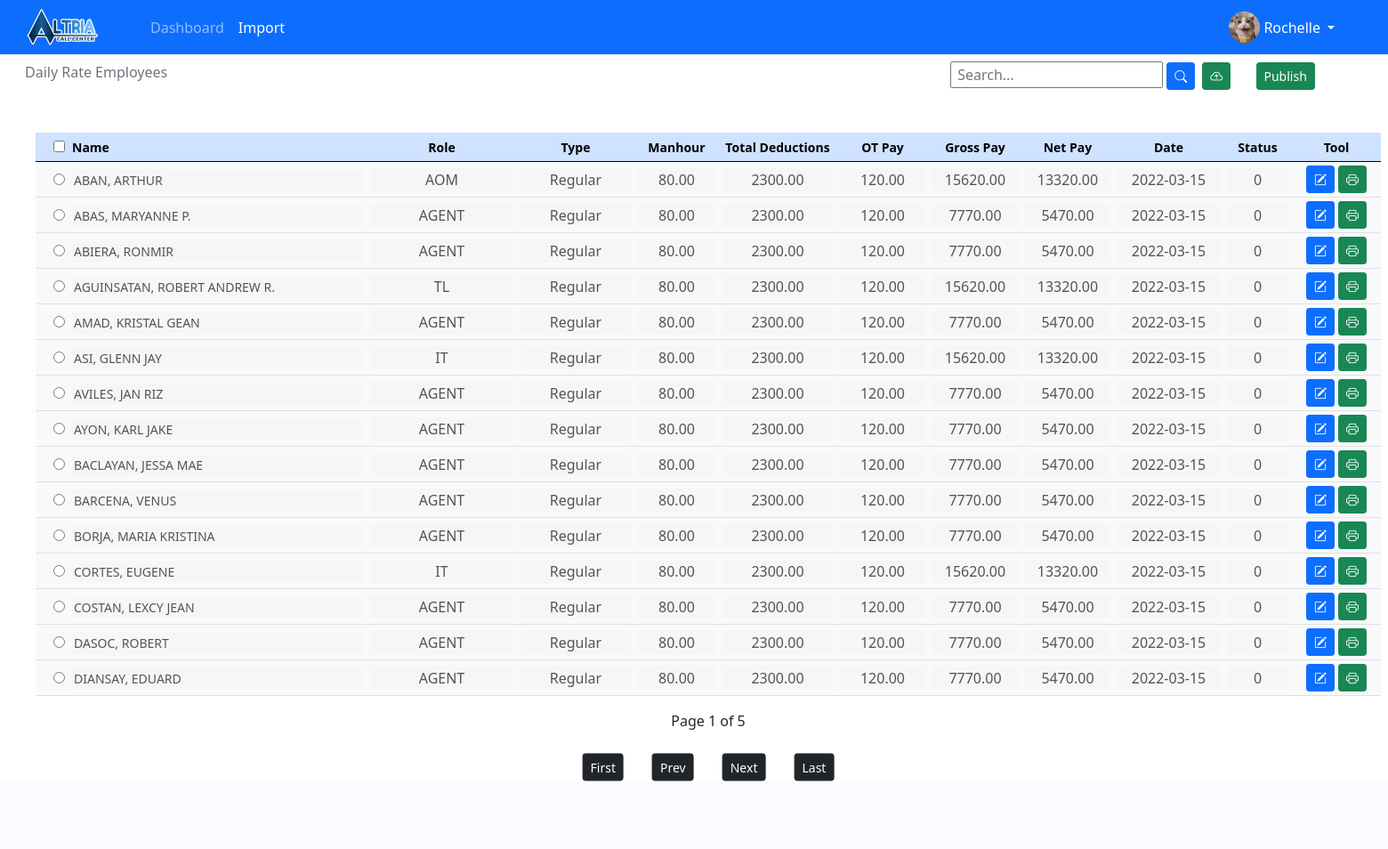
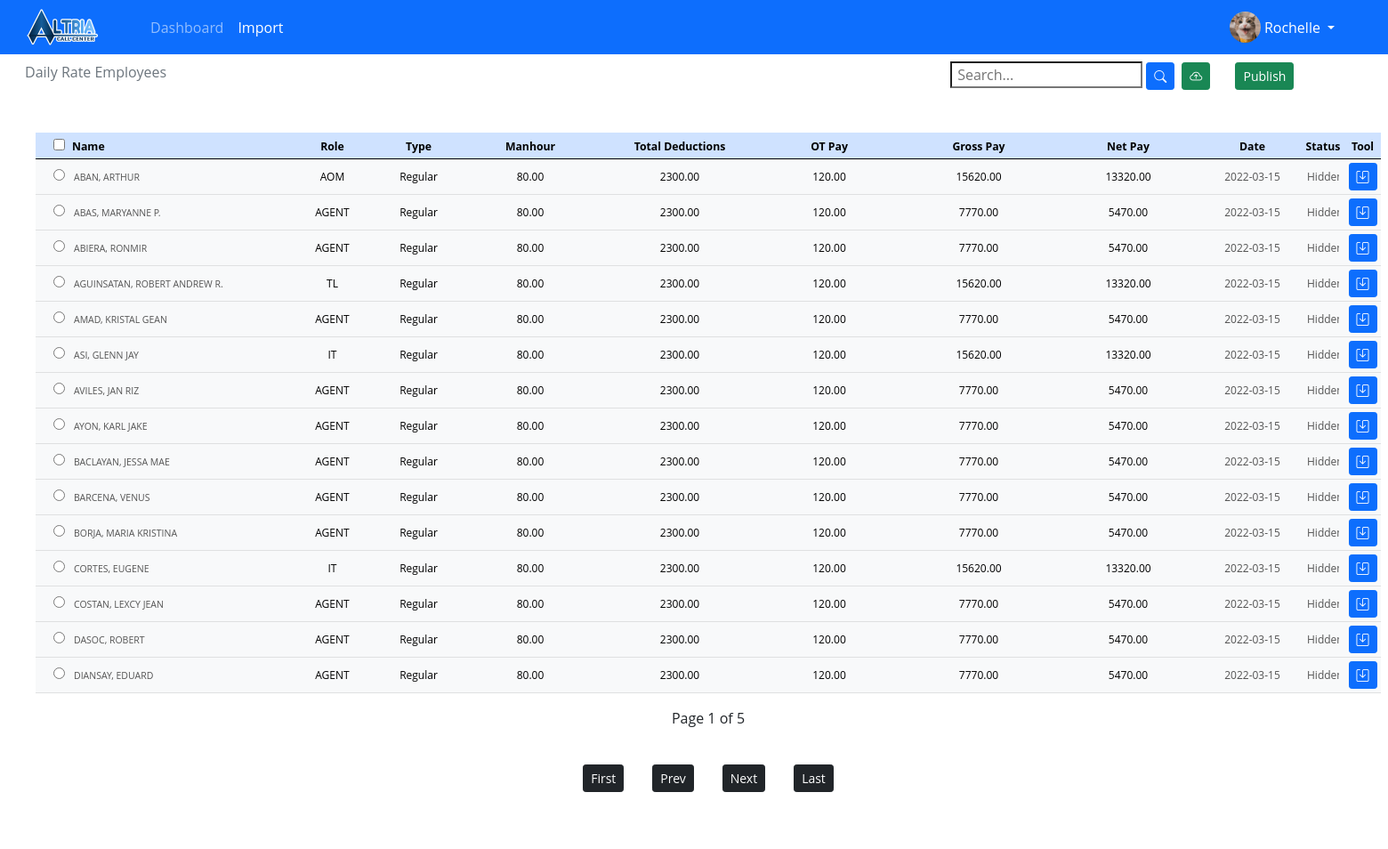
Before and after one commit to Hyujin/admin, a PHP site: page /sometest/payroll/view/import.php in a window 1560 px wide. Shown: the whole page at 89% size. Before the commit the page ends 878 px from the top, so only its background shows below. Run offline with PHP 8.4, Linux system fonts and the light colour scheme; data comes from the database, SQL or seed files in the repository; data that the repository does not hold is empty; some libraries are stand-ins or nearby versions.

Commit message:
i dont know what I updated here but I did work on something

```diff
--- a/payroll/auth/login.php
+++ b/payroll/auth/login.php
@@ -19,7 +19,7 @@
   <div class="float-left bg-primary">
     <img class="page-illustration" src="../res/woman-on-a-phone.svg" height="250vw">
     <div class="page-title"> ALTRIA PAYROLL</div>
-    <div class="page-subtitle"> for employees </div>
+    <div class="page-subtitle"> for admin </div>
   </div>
 
   <div class="float-right">
--- a/payroll/controllers/emp_Import.php
+++ b/payroll/controllers/emp_Import.php
@@ -26,8 +26,8 @@ if(isset($_POST['importSubmit'])){
     $update_reg_rate_stmt = $db->prepare("UPDATE reg_rate SET emp_id = ?, daily_rate = ?, hrly_rate = ?, allow_hr_rate = ?, nd_rate = ? ");
     $update_reg_rate_stmt->bind_param("idddd", $emp_id, $daily_rate, $hrly_rate, $allow_hrly_rate, $nd_rate);
 
-    $reg_manhour_stmt = $db->prepare("INSERT INTO reg_manhour(emp_id, total_worked_hrs, total_nd_hrs, reg_hol_hrs, ot_hrs, spl_hol_hrs, prem_hrs) VALUES (?, ?, ?, ?, ?, ?, ?)");
-    $reg_manhour_stmt->bind_param("idddddd", $emp_id, $total_worked_hrs, $total_nd_hrs, $reg_hol_hrs, $ot_hrs, $spl_hol_hrs, $prem_hrs);
+    $reg_manhour_stmt = $db->prepare("INSERT INTO reg_manhour(emp_id, total_worked_hrs, total_nd_hrs, reg_hol_hrs, ot_hrs, spl_hol_hrs, prem_hrs, pay_sched) VALUES (?, ?, ?, ?, ?, ?, ?, ?)");
+    $reg_manhour_stmt->bind_param("idddddds", $emp_id, $total_worked_hrs, $total_nd_hrs, $reg_hol_hrs, $ot_hrs, $spl_hol_hrs, $prem_hrs, $pay_sched);
 
 
     // Allowed mime types
--- a/payroll/css/main.css
+++ b/payroll/css/main.css
@@ -3,42 +3,26 @@ body{
     margin: 0;
     font-family: Arial, Helvetica, sans-serif;
     font-size: 1vw;
-    background-color: red;
 }
 
 
-#main-container{
-    position: absolute;
-    left: 20%;
-    top: 1%;
-
-}
-
-.container{
-    margin: 0 !important;
-    padding: 0 !important;
-    -webkit-overflow-scrolling: none;
-
-}
-
-.bg-pink{
-    position: sticky !important;
-    background-image: linear-gradient(to bottom right, rgba(204, 45, 204, 0.876),rgb(228, 140, 220)) !important;
-}
-
-.col, .col-2{
-    font-size: 75%;
-    text-align: center;
-}
-
 th{
-    font-size: 0.10px;
+    font-size: 14px;
 }
 
 td{
-    font-size: 4px;
+    font-size: 12px;
 }
 
-input{
-    background-color: transparent;
+input{background-color: transparent;}
+/* Chrome, Safari, Edge, Opera */
+input::-webkit-outer-spin-button,
+input::-webkit-inner-spin-button {
+-webkit-appearance: none;
+margin: 0;
 }
+
+/* Firefox */
+input[type=number] {
+-moz-appearance: textfield;
+}
--- a/payroll/view/home.php
+++ b/payroll/view/home.php
@@ -8,8 +8,8 @@
         <link rel='stylesheet' type='text/css' media='screen' href='main.css'>
         <link href="https://cdn.jsdelivr.net/npm/bootstrap@5.0.2/dist/css/bootstrap.min.css" rel="stylesheet" integrity="sha384-EVSTQN3/azprG1Anm3QDgpJLIm9Nao0Yz1ztcQTwFspd3yD65VohhpuuCOmLASjC" crossorigin="anonymous">
         <link rel="stylesheet" href="https://cdn.jsdelivr.net/npm/bootstrap-icons@1.7.1/font/bootstrap-icons.css">
-        <style src='../css/main.css'></style>
-        <script src='../js/main.js'></script>
+        <link rel="stylesheet" href="../css/login.css">
+        <link rel="stylesheet" href="../css/main.css">
     </header>
     <body>
         <div class="container-fluid">
--- a/payroll/view/import.php
+++ b/payroll/view/import.php
@@ -4,8 +4,9 @@
     <meta charset="UTF-8">
     <meta http-equiv="X-UA-Compatible" content="IE=edge">
     <meta name="viewport" content="width=device-width, initial-scale=1.0">
-        <style src='../css/main.css'></style>
-        <script src='../js/main.js'></script>
+
+        <link rel="stylesheet" href="../css/login.css">
+        <link rel="stylesheet" href="../css/main.css">
         <link href="https://cdn.jsdelivr.net/npm/bootstrap@5.0.2/dist/css/bootstrap.min.css" rel="stylesheet" integrity="sha384-EVSTQN3/azprG1Anm3QDgpJLIm9Nao0Yz1ztcQTwFspd3yD65VohhpuuCOmLASjC" crossorigin="anonymous">
         <link rel="stylesheet" href="https://cdn.jsdelivr.net/npm/bootstrap-icons@1.7.1/font/bootstrap-icons.css">
         <script src="https://cdn.jsdelivr.net/npm/bootstrap@5.0.2/dist/js/bootstrap.bundle.min.js" integrity="sha384-MrcW6ZMFYlzcLA8Nl+NtUVF0sA7MsXsP1UyJoMp4YLEuNSfAP+JcXn/tWtIaxVXM" crossorigin="anonymous"></script>
@@ -67,6 +68,8 @@
 
             $no_of_records_per_page = 15;
             $offset = ($pageno-1) * $no_of_records_per_page;
+            $sort = "fullname";
+            $visibility = "Hidden";
 
             $total_pages_sql = "SELECT COUNT(*) FROM employees";
             $result = mysqli_query($db,$total_pages_sql);
@@ -124,30 +127,36 @@
                         INNER JOIN deductions ON reg_pay.emp_id = deductions.emp_id
                         WHERE reg_pay.visibility = 0
                         GROUP BY employees.id
-                        ORDER BY fullname ASC LIMIT $offset, $no_of_records_per_page ";
+                        ORDER BY $sort ASC LIMIT $offset, $no_of_records_per_page ";
 
                         $result = $db->query($sql);
                         if ($result->num_rows > 0) {
                             // output data of each row
                             while($row = $result->fetch_assoc()) {
+                                if($row['visibility'] == 1){
+                                    $row['visibility'] = "Published";
+                                }
+                            else{
+                                $row['visibility'] = "Hidden";
+                                }
+
                                  echo "<tr class='text-center align-middle'>";
                                  echo "<form action='edit.php' method='post'>";
                                  echo "<td scope='col'> <input class='ms-3' type='radio'> </td>";
                                  echo "<td scope='col'> <small> <input style='border: 0;' type='text' size='35' name='id' class='hidden text-start' disabled value=\"" .$row['fullname']. "\" > </small></td>";
-                                 echo "<td scope='col'> <input style='border: 0;' type='text' size='12' name='role' class='hidden text-center' disabled value=\"" . $row["role"] . "\" > </td>";
-                                 echo "<td scope='col'> <input style='border: 0;' type='text' size='8' name='type' class='hidden text-center' disabled value=\"" . $row["emp_type"] . "\" > </td>";
-                                 echo "<td scope='col'> <input style='border: 0;' type='text' id='order_id' size='4' name='order_id' disabled class='hidden text-center' value=\"" . $row["total_worked_hrs"] . "\" > </td>";
-                                 echo "<td scope='col'> <input style='border: 0;' type='text' size='8' name='cx_phone' class='hidden text-center' disabled value=".$row['total_deductions']." > </td>";
-                                 echo "<td scope='col'> <input style='border: 0;' type='text' size='5' name='disposition' class='hidden text-center' disabled value=\"" . $row["ot_pay"] . "\" > </td>";
-                                 echo "<td scope='col'> <input style='border: 0;' type='text' size='5' name='amount' class='hidden text-center' disabled  value=\"" .$row['gross_pay']. "\"></td>";
-                                 echo "<td scope='col'> <input style='border: 0;' type='text' size='5' name='amount' class='hidden text-center' disabled value=\"" .$row['net_pay']. "\"></td>";
-                                 echo "<td scope='col'> <input style='border: 0;' type='text' size='7' name='amount' class='hidden text-center' disabled value=\"" .$row['pay_sched']. "\"></td>";
-                                 echo "<td scope='col'> <input style='border: 0;' type='text' size='2' name='amount' class='hidden text-center' disabled value=\"" .$row['visibility']. "\"></td>";
+                                 echo "<td scope='col'> <input style='border: 0;' type='text' size='12' name='role' class='hidden text-center'  value=\"" . $row["role"] . "\" > </td>";
+                                 echo "<td scope='col'> <input style='border: 0;' type='text' size='8' name='type' class='hidden text-center'  value=\"" . $row["emp_type"] . "\" > </td>";
+                                 echo "<td scope='col'> <input style='border: 0;' type='number' id='order_id' size='4' name='order_id'  class='hidden text-center' value=\"" . $row["total_worked_hrs"] . "\" > </td>";
+                                 echo "<td scope='col'> <input style='border: 0;' type='number' size='6' name='cx_phone' class='hidden text-center'  value=".$row['total_deductions']." > </td>";
+                                 echo "<td scope='col'> <input style='border: 0;' type='number' size='5' name='disposition' class='hidden text-center'  value=\"" . $row["ot_pay"] . "\" > </td>";
+                                 echo "<td scope='col'> <input style='border: 0;' type='number' size='5' name='amount' class='hidden text-center'   value=\"" .$row['gross_pay']. "\"></td>";
+                                 echo "<td scope='col'> <input style='border: 0;' type='number' size='5' name='amount' class='hidden text-center'  value=\"" .$row['net_pay']. "\"></td>";
+                                 echo "<td scope='col'> <input style='border: 0;' type='text' size='12' name='amount' class='hidden text-center' disabled value=\"" .$row['pay_sched']. "\"></td>";
+                                 echo "<td scope='col'> <input style='border: 0;' type='text' size='3' name='amount' class='hidden text-center' disabled value=\"" .$row['visibility']. "\"></td>";
+                                 echo "</form>";
                                  echo "<td scope='col'>
-                                 <button class='pr-1 btn btn-sm btn-primary'><i class='fs bi-pencil-square'></i></button>
-                                 <button class='pr-1 btn btn-sm btn-success'><i class='fs bi-printer'></i></button>
+                                 <button class='pr-1 btn btn-sm btn-primary' data-bs-toggle='modal' data-bs-target='#modalEdit' ><i class='bi bi-save'></i></button>
                                  </td>";
-                                 echo "</form>";
                                  echo "</tr>";
                                 }
                           }
@@ -163,8 +172,10 @@
 
         </div>
         <p class="text-center">Page <?php echo"$pageno" ?> of <?php echo"$total_pages" ?></p>
-        <nav class="container position-relative mb-5">
-                <ul class="pagination position-absolute top-50 start-50 translate-middle mt-4">
+
+        <nav class="container mb-5 d-flex justify-content-center">
+
+                <ul class="pagination  mt-4">
                     <li><a href="?pageno=1" class="btn btn-sm btn-dark ms-3 me-3">First</a></li>
                     <li class="<?php if($pageno <= 1){ echo 'disabled'; } ?>" class="btn btn-sm btn-dark ms-3 me-3">
                         <a href="<?php if($pageno <= 1){ echo '#'; } else { echo "?pageno=".($pageno - 1); } ?>" class="btn btn-sm btn-dark ms-3 me-3">Prev</a>
@@ -217,12 +228,12 @@
         </div>
 
 
-                <!-- Modal -->
-                <div class="modal fade" id="modalPublish" data-bs-backdrop="static" data-bs-keyboard="false" tabindex="-1" aria-labelledby="staticBackdropLabel" aria-hidden="true">
+                <!-- Modal Publish-->
+        <div class="modal fade" id="modalPublish" data-bs-keyboard="false" tabindex="-1" aria-hidden="true">
         <div class="modal-dialog modal-dialog-centered">
             <div class="modal-content">
             <div class="modal-header">
-                <h5 class="modal-title" id="staticBackdropLabel">Confirm Publishing Payslip Records?</h5>
+                <h5 class="modal-title">Confirm Publishing Payslip Records?</h5>
                 <button type="button" class="btn-close" data-bs-dismiss="modal" aria-label="Close"></button>
             </div>
             <div class="modal-body">
@@ -239,6 +250,26 @@
         </div>
 
 
+                <!-- Modal Edit-->
+                <div class="modal fade" id="modalEdit" data-bs-backdrop="static" data-bs-keyboard="false" tabindex="-1" aria-labelledby="staticBackdropLabel" aria-hidden="true">
+        <div class="modal-dialog modal-dialog-centered">
+            <div class="modal-content">
+            <div class="modal-header">
+                <h5 class="modal-title" id="staticBackdropLabel">Edit Record</h5>
+                <button type="button" class="btn-close" data-bs-dismiss="modal" aria-label="Close"></button>
+            </div>
+            <div class="modal-body">
+            <?php echo"<td scope='col'> <small> <input style='border: 0;' type='text' size='35' name='id' class='hidden text-start' disabled value=\"" .$row['fullname']. "\" > </small></td>"?>
+            </div>
+            <div class="modal-footer">
+            <form action="../controllers/publish.php" method="post">
+                   <button class="btn btn-sm btn-success">Save changes</button>
+                   <button type="button" class="btn btn-sm btn-secondary" data-bs-dismiss="modal">Cancel</button>
+               </form>
+            </div>
+            </div>
+        </div>
+        </div>
 
 
 </body>
```
Also changed, not shown: payroll/view/dashboard.php (+4 -33 lines), 1 other file.
